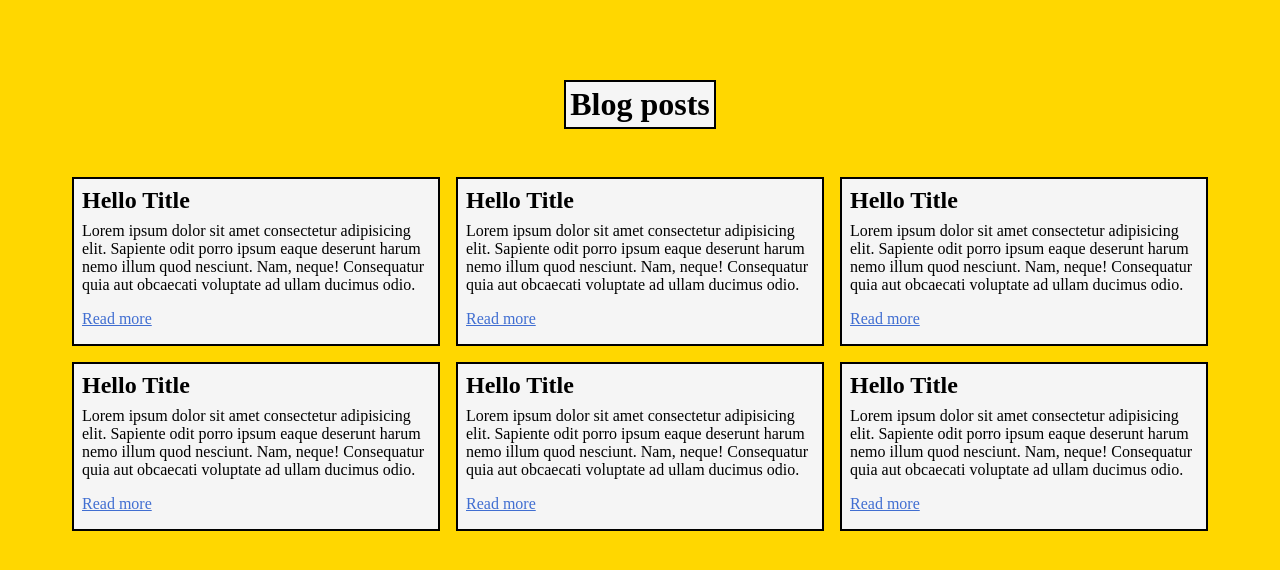
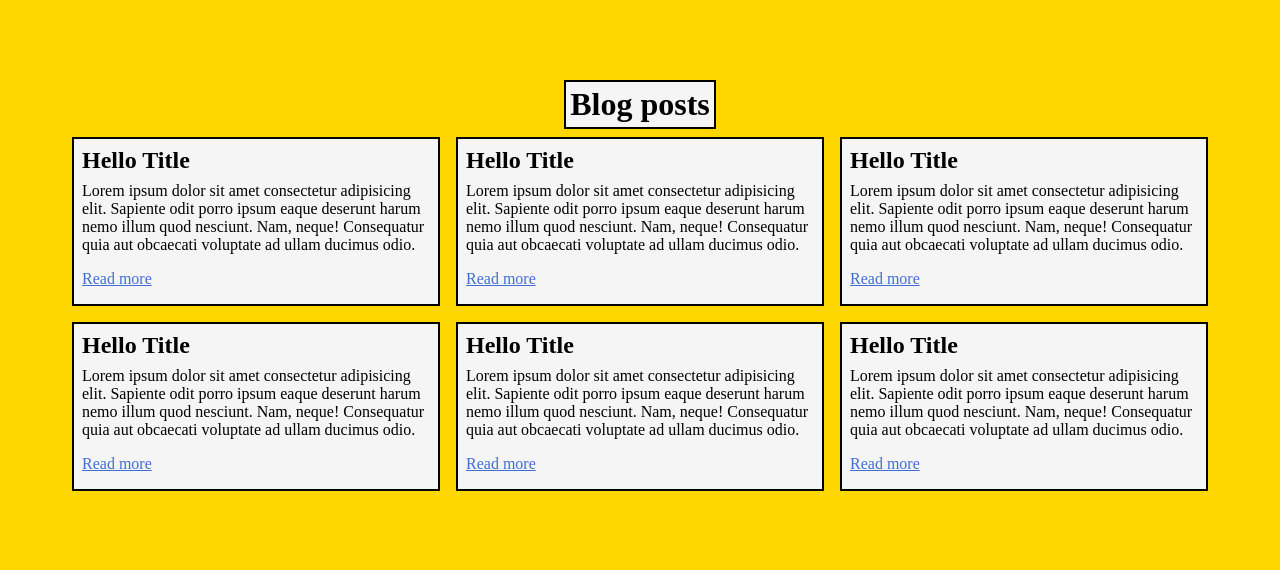
Before and after one commit to 202251138/HANDS-ON_EXERCISE_NO.-9-B14, a plain HTML site: page index.html in a window 1280 px wide. Drawn offline with Linux system fonts and the light colour scheme.

Commit message:
Update style.css

```diff
--- a/css/style.css
+++ b/css/style.css
@@ -9,7 +9,6 @@ body{
 }
 
 .container{
-
 padding-top: 5rem;
 padding-left: 4rem;
 padding-right: 4rem;
@@ -18,8 +17,7 @@ body{
 .h1{
 display: grid;
 justify-content: center;
-
-    padding-bottom: 2.5rem;
+adding-bottom: 2.5rem;
 }
 
 h1 {
@@ -83,9 +81,7 @@ p{
 'footer1'
 'footer2'
 'footer3';
-
 }
-
  }
 
 @media screen and (min-width: 768px){
@@ -122,6 +118,7 @@ p{
  'footer1 footer2 footer3';
   }
   }
+
 @media screen and (max-height: 425px) and (min-aspect-ratio: 7/4){
 .cons {
 display: grid;
@@ -134,6 +131,7 @@ p{
 'footer3';
 }
   }
+
 a{
 color: rgb(64, 110, 209);
 }
```
Lines whose indentation alone changed are shown as unchanged.
